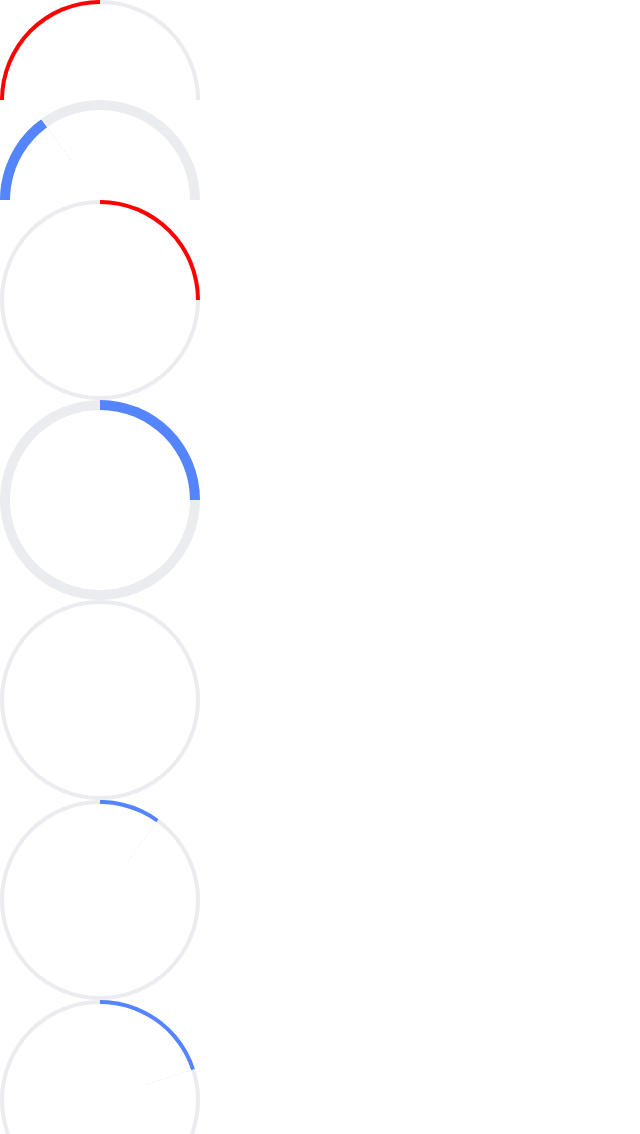
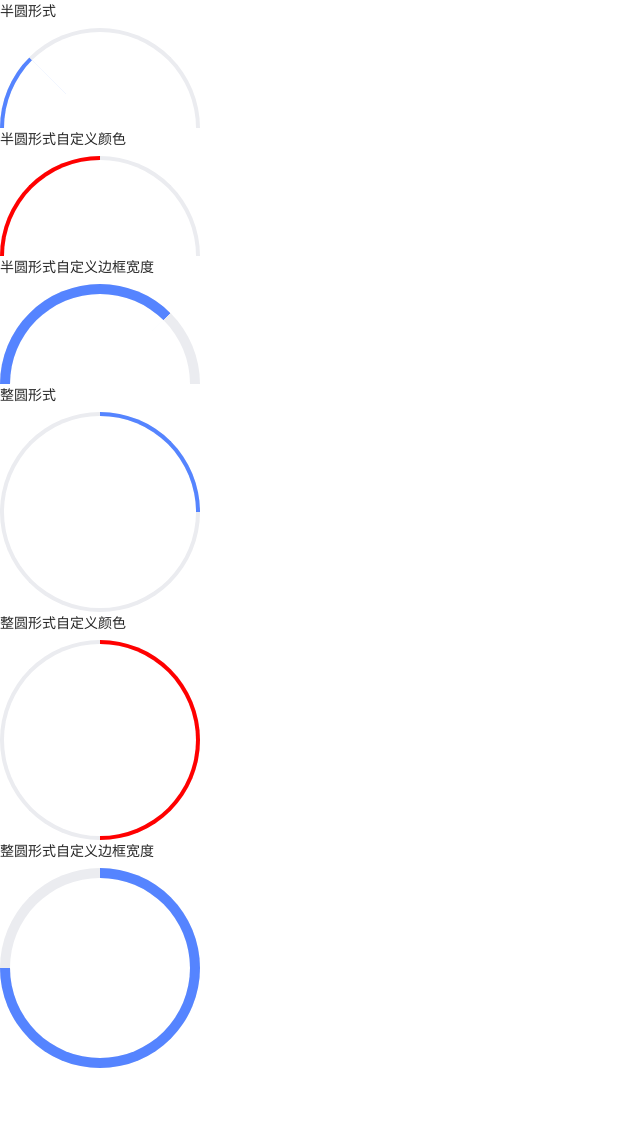
Before and after one commit to dyxweb/reactProgress, a React app: page / in a window 1280 px wide. Shown: the top 1134 px of the page, without its empty margins (0-640 px from the left). After the commit the page ends 1068 px from the top, so only its background shows below. Built offline with nearby package versions, Linux system fonts and the light colour scheme.

Commit message:
feat: 添加readme

```diff
--- a/example/ProgressDemo/index.js
+++ b/example/ProgressDemo/index.js
@@ -2,25 +2,21 @@ import React, { Component } from "react";
 import Progress from '../../src/index.js'
 
 export default class ProgressDemo extends Component {
-
   render() {
     return (
       <div>
+        <h4>半圆形式</h4>
+        <Progress type="semicircle" percent={25} />
+        <h4>半圆形式自定义颜色</h4>
         <Progress type="semicircle" percent={50} color="red" backColor="#ebecf0" />
-        <Progress type="semicircle" percent={30} borderWidth={10} />
-        <Progress type="circle" percent={25} color="red" backColor="#ebecf0" />
-        <Progress type="circle" percent={25} borderWidth={10} />
-        <Progress type="circle" percent={0} />
-        <Progress type="circle" percent={10} />
-        <Progress type="circle" percent={20} />
-        <Progress type="circle" percent={30} />
-        <Progress type="circle" percent={40} />
-        <Progress type="circle" percent={50} />
-        <Progress type="circle" percent={60} />
-        <Progress type="circle" percent={70} />
-        <Progress type="circle" percent={80} />
-        <Progress type="circle" percent={90} />
-        <Progress type="circle" percent={100} />
+        <h4>半圆形式自定义边框宽度</h4>
+        <Progress type="semicircle" percent={75} borderWidth={10} />
+        <h4>整圆形式</h4>
+        <Progress type="circle" percent={25} />
+        <h4>整圆形式自定义颜色</h4>
+        <Progress type="circle" percent={50} color="red" backColor="#ebecf0" />
+        <h4>整圆形式自定义边框宽度</h4>
+        <Progress type="circle" percent={75} borderWidth={10} />
       </div>
     )
   }
--- a/package.json
+++ b/package.json
@@ -1,6 +1,6 @@
 {
   "name": "react-css-progress",
-  "version": "0.1.1",
+  "version": "0.1.2",
   "description": "使用css+react实现进度条",
   "main": "lib/index.js",
   "license": "ISC",
--- a/public/index.html
+++ b/public/index.html
@@ -3,7 +3,7 @@
   <head>
     <meta charset="utf-8">
     <meta name="viewport" content="width=device-width, initial-scale=1, user-scalable=0, shrink-to-fit=no">
-    <title>treeTransfer</title>
+    <title>progress</title>
   </head>
   <body>
     <div id="app"></div>
--- a/src/Progress/CircleProgress/index.js
+++ b/src/Progress/CircleProgress/index.js
@@ -1,21 +1,7 @@
 import React, { Component } from "react";
-import PropTypes from 'prop-types';
 import './index.css';
 
 export default class CircleProgress extends Component {
-  static propTypes = {
-    percent: PropTypes.number,
-    borderWidth: PropTypes.number,
-    color: PropTypes.string,
-    backColor: PropTypes.string,
-  };
-
-  static defaultProps = {
-    percent: 0,
-    borderWidth: 4,
-    color: '#5584ff',
-    backColor: '#ebecf0',
-  }
   render() {
     const { color, backColor, percent, borderWidth } = this.props;
     let leftRotateAngle = 0; // 左侧旋转的角度
--- a/src/Progress/SemicircleProgress/index.js
+++ b/src/Progress/SemicircleProgress/index.js
@@ -1,21 +1,7 @@
 import React, { Component } from "react";
-import PropTypes from 'prop-types';
 import './index.css';
 
 export default class SemicircleProgress extends Component {
-  static propTypes = {
-    percent: PropTypes.number,
-    borderWidth: PropTypes.number,
-    color: PropTypes.string,
-    backColor: PropTypes.string,
-  };
-
-  static defaultProps = {
-    percent: 0,
-    borderWidth: 4,
-    color: '#5584ff',
-    backColor: '#ebecf0',
-  }
   render() {
     const { color, backColor, percent, borderWidth } = this.props;
     const rotateAngle = (1 - (percent / 100)) * 180;
--- a/src/Progress/index.js
+++ b/src/Progress/index.js
@@ -11,6 +11,7 @@ export default class Progress extends Component {
     percent: PropTypes.number,
     color: PropTypes.string,
     backColor: PropTypes.string,
+    borderWidth: PropTypes.number,
   };
 
   static defaultProps = {
@@ -18,6 +19,7 @@ export default class Progress extends Component {
     percent: 0,
     color: '#5584ff',
     backColor: '#ebecf0',
+    borderWidth: 4,
   }
   render() {
     const { type } = this.props;
```
Also changed, not shown: README.md, example/ProgressDemo/index.css (deleted), src/utils/index.js (deleted), 1 other file.
